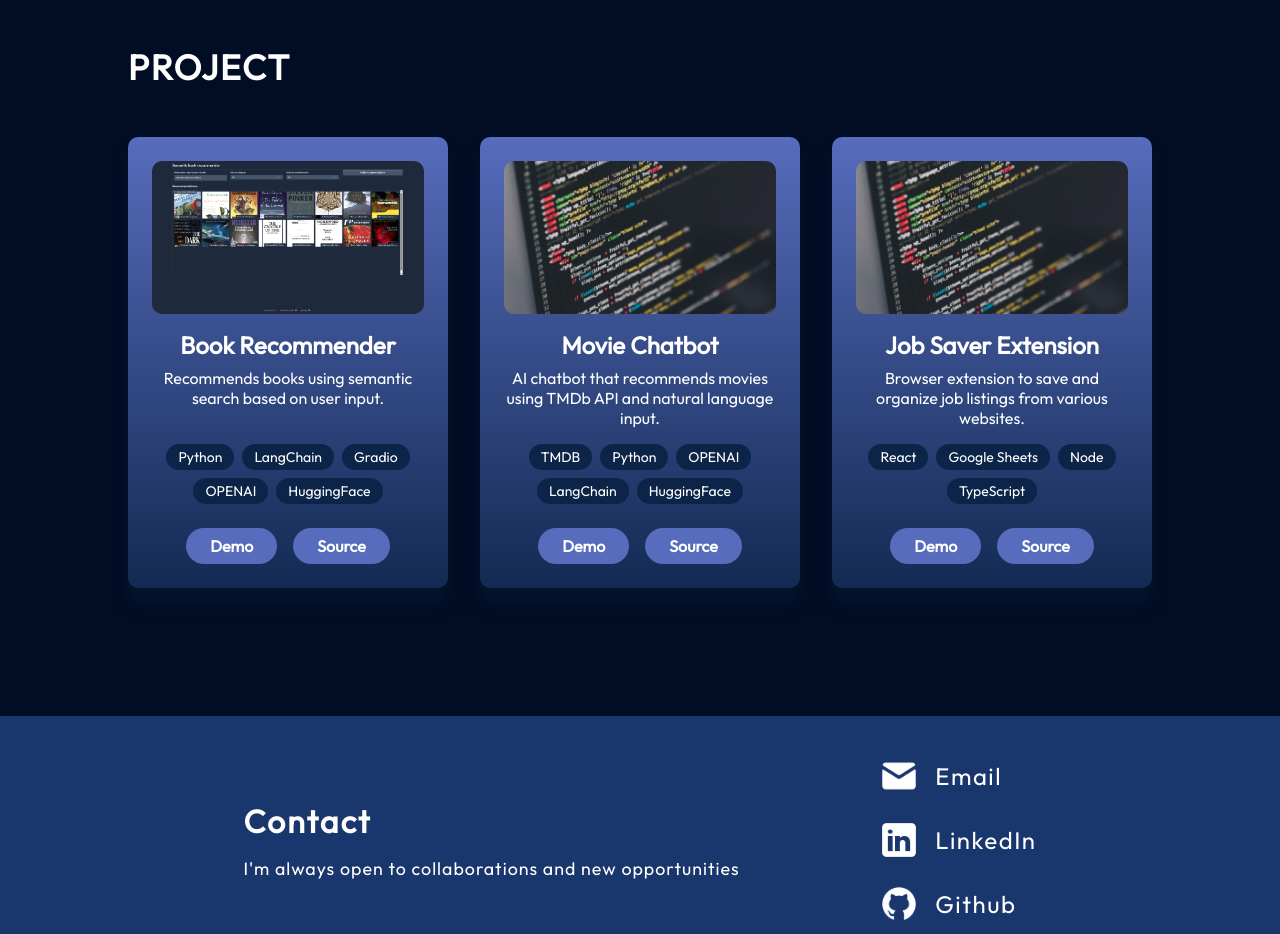
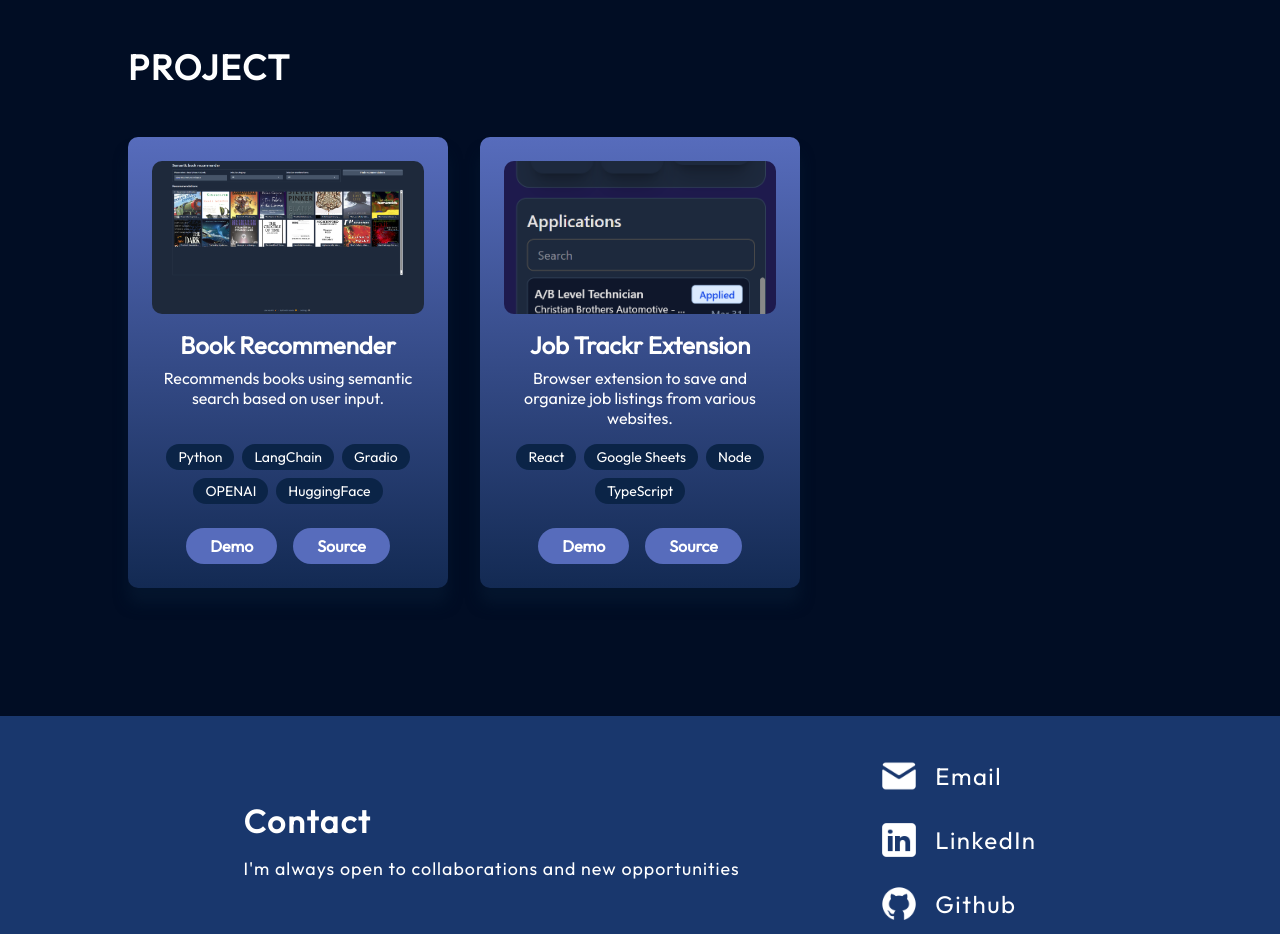
Before and after one commit to AfricanBolu/africanbolu.github.io, a React (Vite) app: page / in a window 1280 px wide. Shown: the part 2180-3114 px from the top of the page. Built offline with nearby package versions, Linux system fonts and the light colour scheme.

Commit message:
fixed projects

```diff
--- a/src/data/projects.js
+++ b/src/data/projects.js
@@ -1,5 +1,6 @@
 import defaultImg from '../assets/projects/project.png';
 import bookRecommender from '../assets/projects/Book_Recommender.png';
+import jobTrackr from '../assets/projects/Job Trackr.png'
 
 export const projects = [
     {
@@ -10,14 +11,14 @@ export const projects = [
         demo: 'https://www.youtube.com/watch?v=M-BcuUD7d1c',
         source: 'https://huggingface.co/spaces/ItzBombo/Book-Recommender',
     },
-    {
-        title: 'Movie Chatbot',
-        img: defaultImg,
-        desc: 'AI chatbot that recommends movies using TMDb API and natural language input.',
-        stack: ['TMDB', 'Python', 'OPENAI', 'LangChain', 'HuggingFace'],
-        demo: 'https://www.example.com',
-        source: 'https://www.example.com',
-    },
+    // {
+    //     title: 'Movie Chatbot',
+    //     img: defaultImg,
+    //     desc: 'AI chatbot that recommends movies using TMDb API and natural language input.',
+    //     stack: ['TMDB', 'Python', 'OPENAI', 'LangChain', 'HuggingFace'],
+    //     demo: 'https://www.example.com',
+    //     source: 'https://www.example.com',
+    // },
     // {
     //     title: 'BudgetYou',
     //     img: defaultImg,
@@ -27,11 +28,11 @@ export const projects = [
     //     source: 'https://www.example.com',
     // },
     {
-        title: 'Job Saver Extension',
-        img: defaultImg,
+        title: 'Job Trackr Extension',
+        img: jobTrackr,
         desc: 'Browser extension to save and organize job listings from various websites.',
         stack: ['React', 'Google Sheets', 'Node', 'TypeScript'],
-        demo: 'https://www.example.com',
-        source: 'https://www.example.com',
+        demo: 'https://youtu.be/DJp19Z-KiNs',
+        source: 'https://github.com/AfricanBolu/JobTrackr/tree/main',
     },
 ];
```
Also changed, not shown: src/assets/projects/Job Trackr.png (added).
